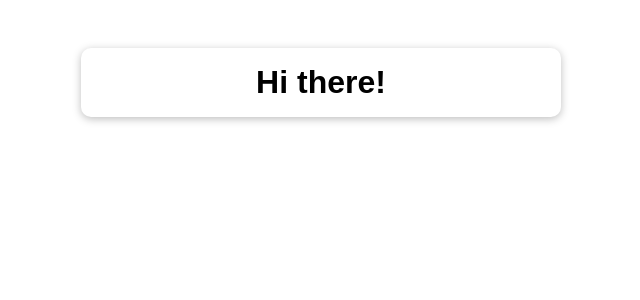
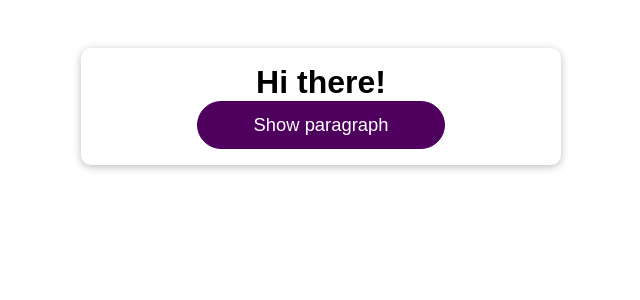
Before and after one commit to ejaramillom/react-optimization-techniques, a React (Create React App) app: page / in a window 1280 px wide. Shown: the top 300 px of the page, without its empty margins (319-959 px from the left). Built offline with nearby package versions, Linux system fonts and the light colour scheme.

Commit message:
153 components update in action

```diff
--- a/src/App.css
+++ b/src/App.css
@@ -5,6 +5,7 @@
   background: white;
   box-shadow: 0 2px 8px rgba(0, 0, 0, 0.26);
   border-radius: 10px;
+  text-align: center;
 }
 
 .app h1 {
--- a/src/App.js
+++ b/src/App.js
@@ -1,11 +1,25 @@
-import React from 'react';
+import React, { useState } from 'react';
 
 import './App.css';
+import Button from './components/UI/Button/Button';
 
 function App() {
+  const [showParagraph, setShowParagraph] = useState();
+
+  console.log('APP RUNNING');
+
+  const toggleParagraphHandler = () => {
+    setShowParagraph(prevShowParagraph => !prevShowParagraph)
+  };
+
+  // the fact that state changes, makes the function component to re run and then
+  // it makes the DOM to gain a new paragraph node
+
   return (
     <div className="app">
       <h1>Hi there!</h1>
+      {showParagraph && <p>This is new</p>}
+      <Button onClick={toggleParagraphHandler}>Show paragraph</Button>
     </div>
   );
 }
```
